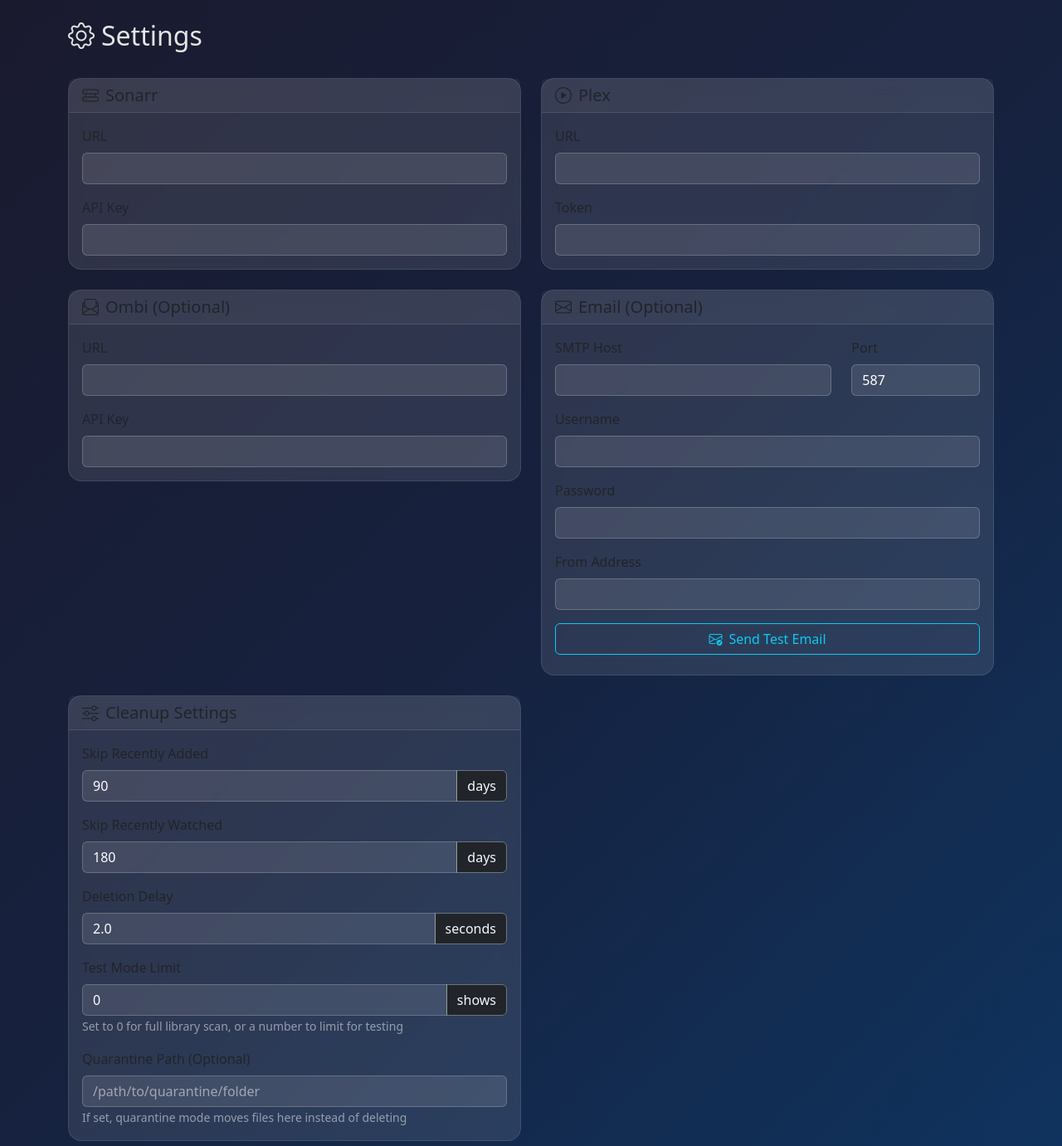
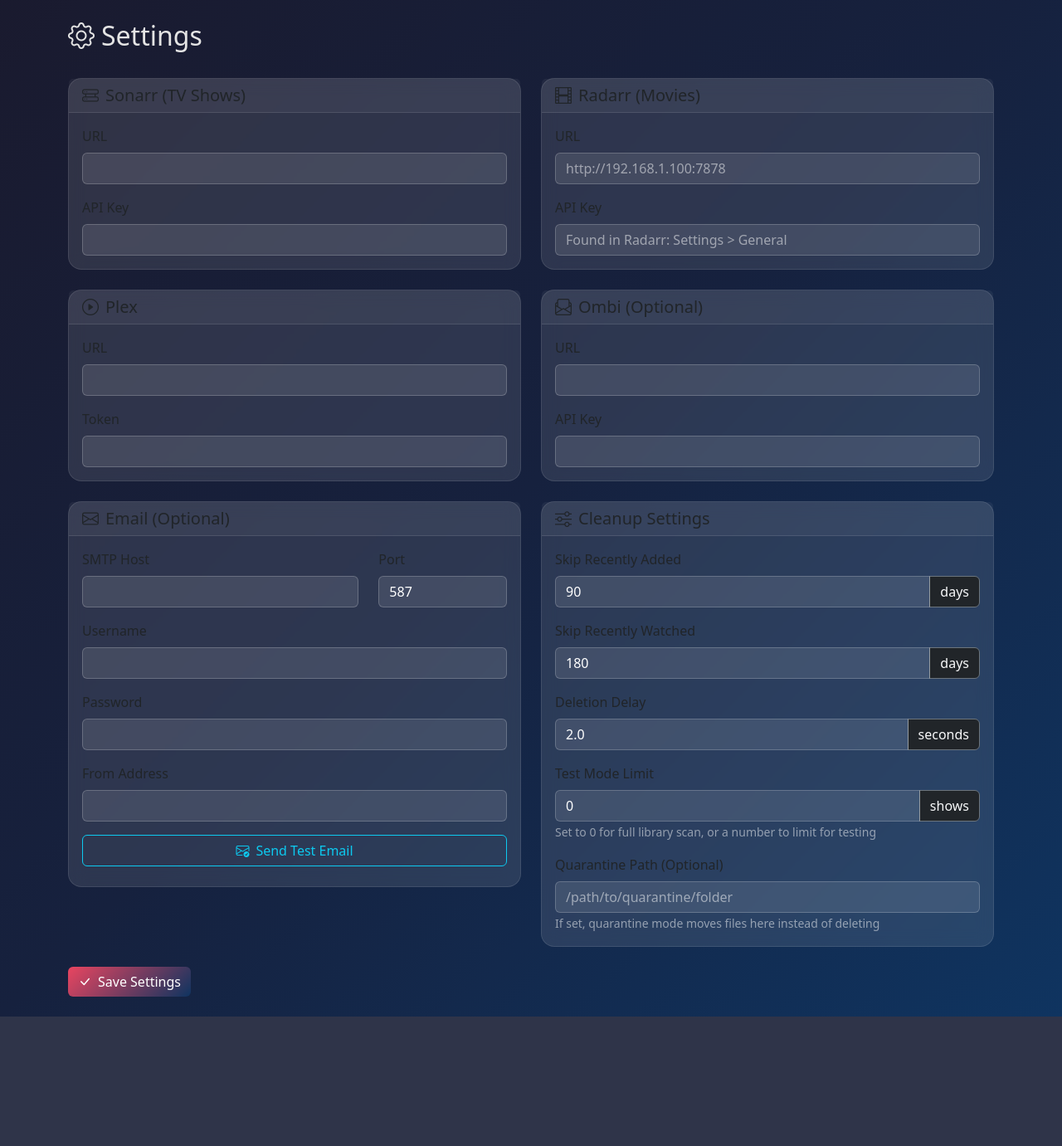
Before and after one commit to grantdyergd/Plex-butler, a Flask app: page /settings in a window 1280 px wide. Shown: the part 56-1437 px from the top of the page at 83% size. After the commit the page ends 1281 px from the top, so only its background shows below. Run offline with Flask 3, Linux system fonts and the light colour scheme; the visitor is signed in with stand-in values (Sample User, id 1); data that the repository does not hold is empty.

Commit message:
Add movie management and exclusion features
Integrate Radarr settings, create a MovieExclusion model, and update DeletionHistory to support movies, enabling comprehensive movie management alongside TV show features.

Replit-Commit-Author: Agent
Replit-Commit-Session-Id: c4baccf5-563b-4e08-a699-28ed8b98628b
Replit-Commit-Checkpoint-Type: intermediate_checkpoint
Replit-Commit-Event-Id: 173f2a03-b5cf-421a-ae7a-d1e31b67f945
Replit-Commit-Screenshot-Url: https://storage.googleapis.com/screenshot-production-us-central1/fd5fe2c2-9a1e-46e6-b654-196d3b5aa973/c4baccf5-563b-4e08-a699-28ed8b98628b/tmTpiKx
Replit-Helium-Checkpoint-Created: true

```diff
--- a/app.py
+++ b/app.py
@@ -58,19 +58,34 @@ class Exclusion(db.Model):
 
 class DeletionHistory(db.Model):
     id = db.Column(db.Integer, primary_key=True)
+    media_type = db.Column(db.String(20), default='tv')  # 'tv' or 'movie'
     title = db.Column(db.String(500), nullable=False)
     sonarr_id = db.Column(db.Integer, nullable=True)
+    radarr_id = db.Column(db.Integer, nullable=True)
     tvdb_id = db.Column(db.Integer, nullable=True)
+    tmdb_id = db.Column(db.Integer, nullable=True)
+    imdb_id = db.Column(db.String(20), nullable=True)
+    year = db.Column(db.Integer, nullable=True)
     size_bytes = db.Column(db.BigInteger, nullable=True)
     season_count = db.Column(db.Integer, nullable=True)
     episode_count = db.Column(db.Integer, nullable=True)
+    runtime_minutes = db.Column(db.Integer, nullable=True)
     requester_name = db.Column(db.String(200), nullable=True)
     requester_email = db.Column(db.String(200), nullable=True)
     priority_score = db.Column(db.Integer, nullable=True)
     priority_label = db.Column(db.String(20), nullable=True)
     was_quarantined = db.Column(db.Boolean, default=False)
     deleted_from_sonarr_db = db.Column(db.Boolean, default=False)
+    deleted_from_radarr_db = db.Column(db.Boolean, default=False)
     deleted_at = db.Column(db.DateTime, default=datetime.utcnow)
+
+
+class MovieExclusion(db.Model):
+    id = db.Column(db.Integer, primary_key=True)
+    title = db.Column(db.String(500), nullable=False)
+    year = db.Column(db.Integer, nullable=True)
+    tmdb_id = db.Column(db.Integer, nullable=True)
+    added_at = db.Column(db.DateTime, default=datetime.utcnow)
 
 
 @login_manager.user_loader
@@ -338,6 +353,8 @@ def settings_page():
     if request.method == 'POST':
         set_setting('SONARR_URL', request.form.get('sonarr_url', '').strip().rstrip('/'))
         set_setting('SONARR_API_KEY', request.form.get('sonarr_api_key', '').strip(), is_secret=True, preserve_if_empty=True)
+        set_setting('RADARR_URL', request.form.get('radarr_url', '').strip().rstrip('/'))
+        set_setting('RADARR_API_KEY', request.form.get('radarr_api_key', '').strip(), is_secret=True, preserve_if_empty=True)
         set_setting('PLEX_URL', request.form.get('plex_url', '').strip().rstrip('/'))
         set_setting('PLEX_TOKEN', request.form.get('plex_token', '').strip(), is_secret=True, preserve_if_empty=True)
         set_setting('OMBI_URL', request.form.get('ombi_url', '').strip().rstrip('/'))
@@ -359,6 +376,8 @@ def settings_page():
     settings = {
         'sonarr_url': get_setting('SONARR_URL'),
         'sonarr_api_key': get_setting('SONARR_API_KEY'),
+        'radarr_url': get_setting('RADARR_URL'),
+        'radarr_api_key': get_setting('RADARR_API_KEY'),
         'plex_url': get_setting('PLEX_URL'),
         'plex_token': get_setting('PLEX_TOKEN'),
         'ombi_url': get_setting('OMBI_URL'),
--- a/templates/settings.html
+++ b/templates/settings.html
@@ -13,7 +13,7 @@
         <div class="col-md-6 mb-4">
             <div class="card">
                 <div class="card-header">
-                    <h5 class="mb-0"><i class="bi bi-hdd-rack me-2"></i>Sonarr</h5>
+                    <h5 class="mb-0"><i class="bi bi-hdd-rack me-2"></i>Sonarr (TV Shows)</h5>
                 </div>
                 <div class="card-body">
                     <div class="mb-3">
@@ -25,6 +25,26 @@
                         <label for="sonarr_api_key" class="form-label">API Key</label>
                         <input type="password" class="form-control" id="sonarr_api_key" name="sonarr_api_key"
                                value="{{ settings.sonarr_api_key }}" required>
+                    </div>
+                </div>
+            </div>
+        </div>
+
+        <div class="col-md-6 mb-4">
+            <div class="card">
+                <div class="card-header">
+                    <h5 class="mb-0"><i class="bi bi-film me-2"></i>Radarr (Movies)</h5>
+                </div>
+                <div class="card-body">
+                    <div class="mb-3">
+                        <label for="radarr_url" class="form-label">URL</label>
+                        <input type="url" class="form-control" id="radarr_url" name="radarr_url"
+                               value="{{ settings.radarr_url }}" placeholder="http://192.168.1.100:7878">
+                    </div>
+                    <div class="mb-0">
+                        <label for="radarr_api_key" class="form-label">API Key</label>
+                        <input type="password" class="form-control" id="radarr_api_key" name="radarr_api_key"
+                               value="{{ settings.radarr_api_key }}" placeholder="Found in Radarr: Settings > General">
                     </div>
                 </div>
             </div>
```
